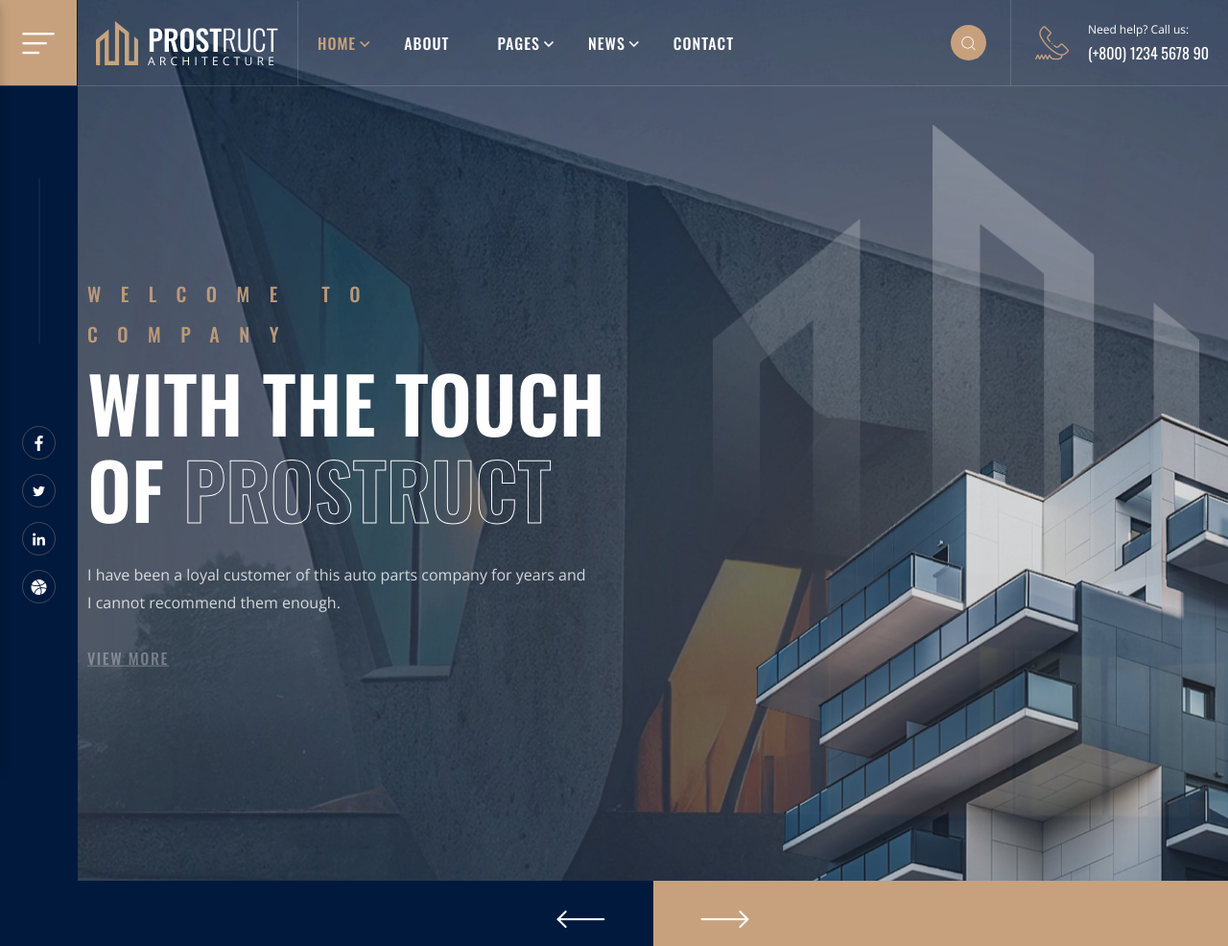
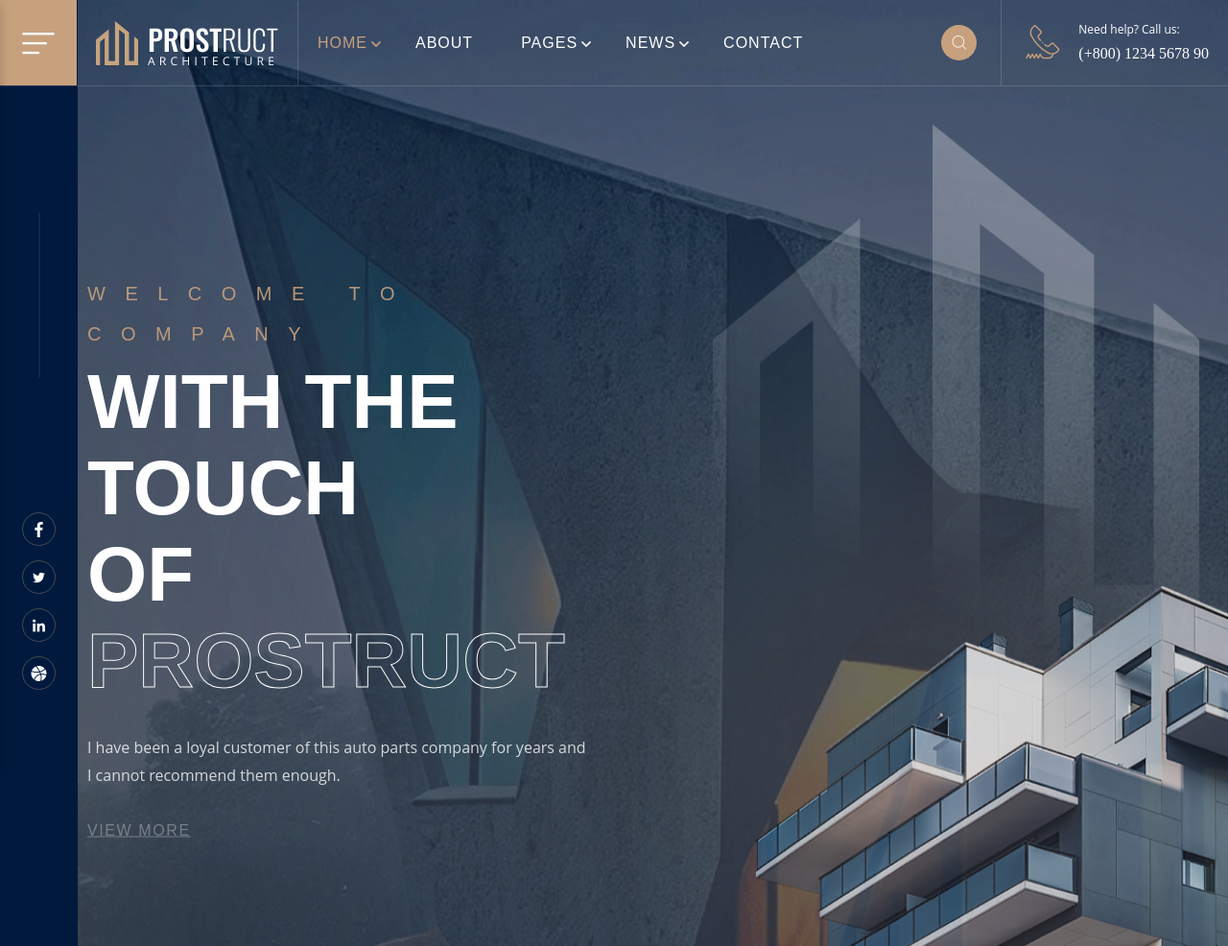
Before and after one commit to vipildas/scssdemo, a plain HTML site: page index.html in a window 1280 px wide. Shown: the top 986 px of the page at 96% size. Drawn offline with nearby package versions, Linux system fonts and the light colour scheme; files whose address does not match are found by name.

Commit message:
Update index.html
remove google font

```diff
--- a/index.html
+++ b/index.html
@@ -24,9 +24,7 @@
     <link href="assets/css/responsive.css" rel="stylesheet">
     <link href="assets/css/font-awesome-all.css" rel="stylesheet">
 
-    <!-- Google Fonts -->
-    <link href="https://fonts.googleapis.com/css2?family=Oswald:wght@200;300;400;500;600;700&amp;display=swap" rel="stylesheet">
-    <link href="https://fonts.googleapis.com/css2?family=Open+Sans:ital,wght@0,300;0,400;0,500;0,600;0,700;0,800;1,300;1,400;1,500;1,600;1,700;1,800&amp;display=swap" rel="stylesheet">
+
 
 </head>
 
```
